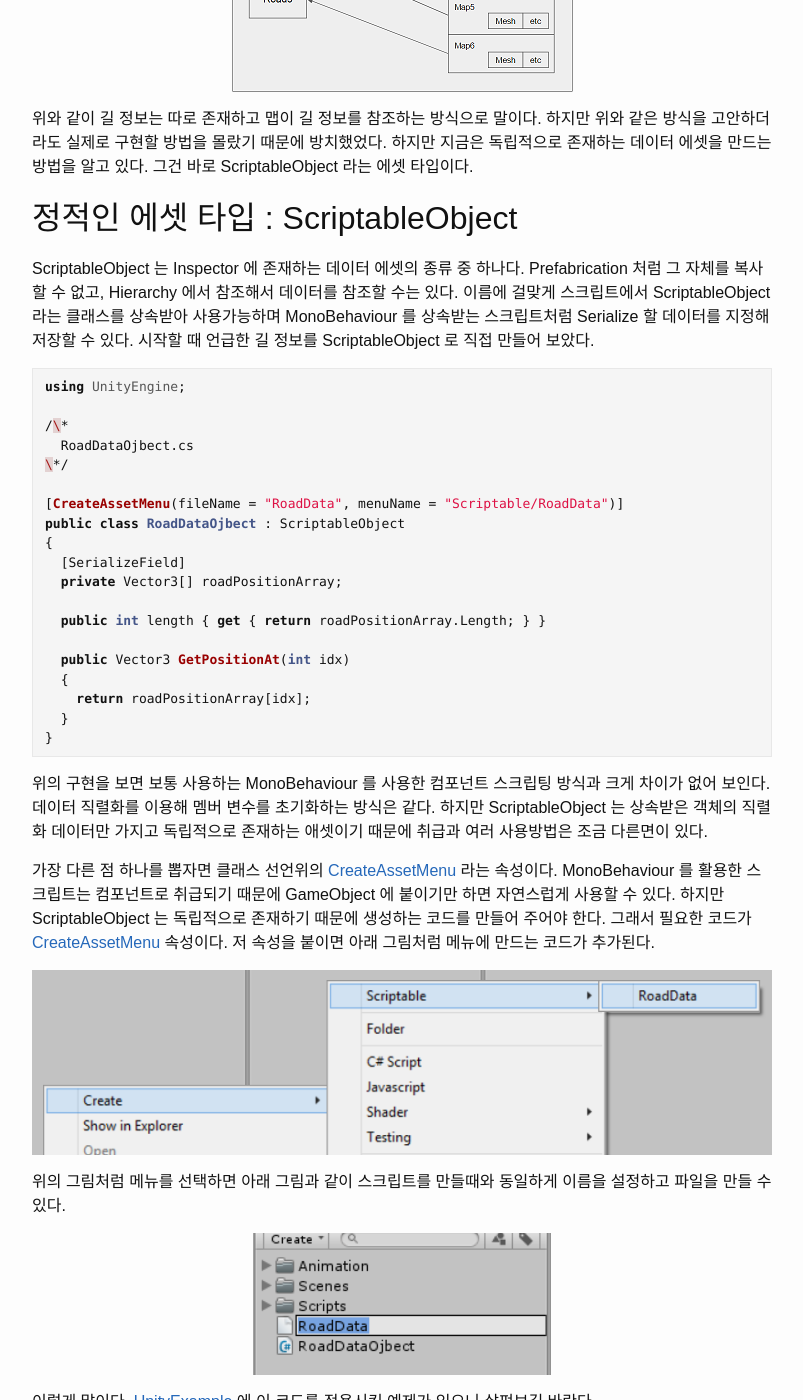
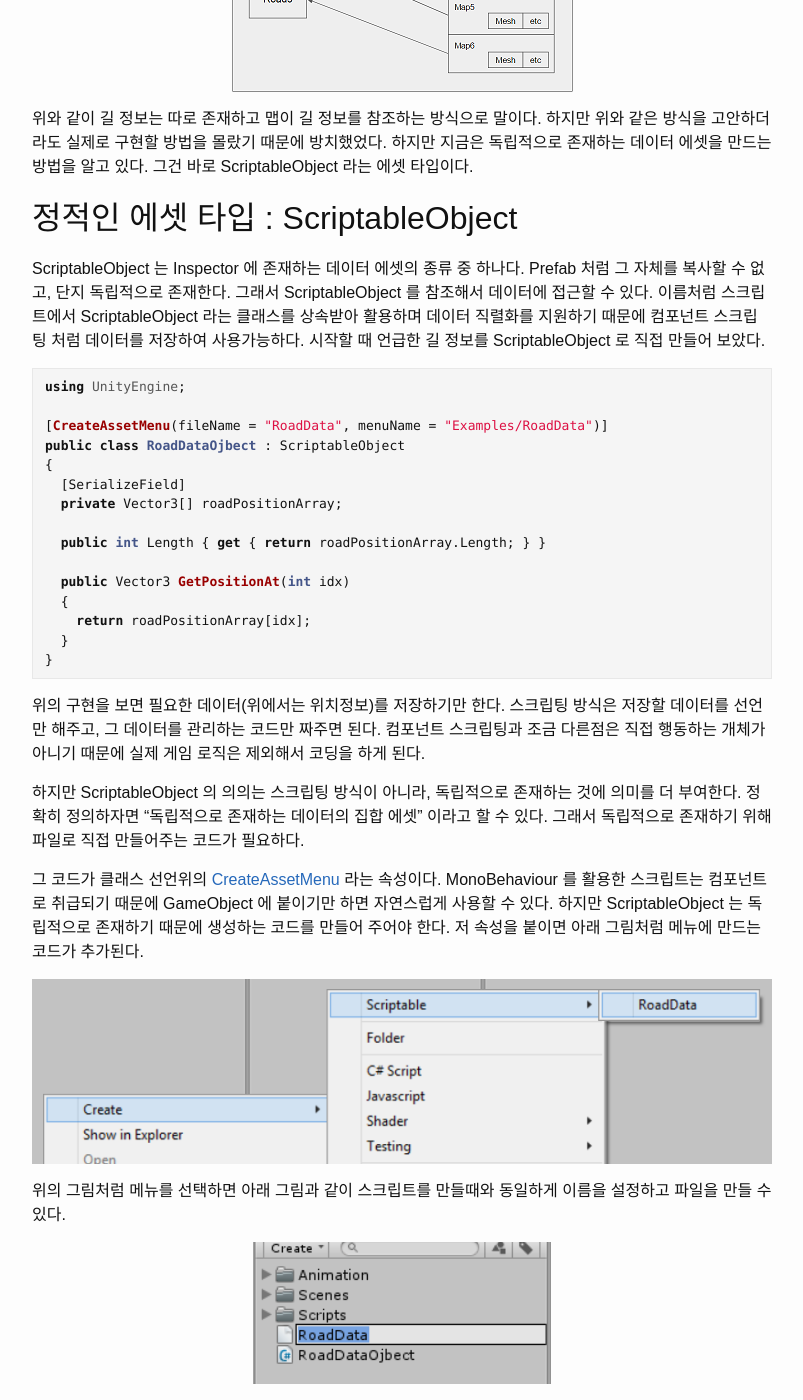
Before and after one commit to suhyeokkim/suhyeokkim.github.io, a Jekyll site: the page built from _posts/2017-04-09-using-scriptable-object.md, in a window 1280 px wide and 1400 px high, scrolled down 1526 px. Shown: the whole window, without its empty margins (238-1041 px from the left). Built offline with Jekyll 4.4.1, drawn with Linux system fonts in a browser that asks for light colours; comment, search, counter and statistics services are not loaded; some of the changed text lies outside the part shown.

Commit message:
Update post : scriptable object
modify post

```diff
--- a/_posts/2017-04-09-using-scriptable-object.md
+++ b/_posts/2017-04-09-using-scriptable-object.md
@@ -28,23 +28,19 @@ Map 은 Prefab 단위로 구성되어 있었는데, Map Prefab 에는 플레이
 
 ## 정적인 에셋 타입 : ScriptableObject
 
-ScriptableObject 는 Inspector 에 존재하는 데이터 에셋의 종류 중 하나다. Prefabrication 처럼 그 자체를 복사할 수 없고, Hierarchy 에서 참조해서 데이터를 참조할 수는 있다. 이름에 걸맞게 스크립트에서 ScriptableObject 라는 클래스를 상속받아 사용가능하며 MonoBehaviour 를 상속받는 스크립트처럼 Serialize 할 데이터를 지정해 저장할 수 있다. 시작할 때 언급한 길 정보를 ScriptableObject 로 직접 만들어 보았다.
+ScriptableObject 는 Inspector 에 존재하는 데이터 에셋의 종류 중 하나다. Prefab 처럼 그 자체를 복사할 수 없고, 단지 독립적으로 존재한다. 그래서 ScriptableObject 를 참조해서 데이터에 접근할 수 있다. 이름처럼 스크립트에서 ScriptableObject 라는 클래스를 상속받아 활용하며 데이터 직렬화를 지원하기 때문에 컴포넌트 스크립팅 처럼 데이터를 저장하여 사용가능하다. 시작할 때 언급한 길 정보를 ScriptableObject 로 직접 만들어 보았다.
 
 {% highlight c# lineos %}
 
 using UnityEngine;
 
-/\*
-  RoadDataOjbect.cs
-\*/
-
-[CreateAssetMenu(fileName = "RoadData", menuName = "Scriptable/RoadData")]
+[CreateAssetMenu(fileName = "RoadData", menuName = "Examples/RoadData")]
 public class RoadDataOjbect : ScriptableObject
 {
   [SerializeField]
   private Vector3[] roadPositionArray;
 
-  public int length { get { return roadPositionArray.Length; } }
+  public int Length { get { return roadPositionArray.Length; } }
 
   public Vector3 GetPositionAt(int idx)
   {
@@ -54,9 +50,11 @@ public class RoadDataOjbect : ScriptableObject
 
 {% endhighlight %}
 
-위의 구현을 보면 보통 사용하는 MonoBehaviour 를 사용한 컴포넌트 스크립팅 방식과 크게 차이가 없어 보인다. 데이터 직렬화를 이용해 멤버 변수를 초기화하는 방식은 같다. 하지만 ScriptableObject 는 상속받은 객체의 직렬화 데이터만 가지고 독립적으로 존재하는 애셋이기 때문에 취급과 여러 사용방법은 조금 다른면이 있다.
+위의 구현을 보면 필요한 데이터(위에서는 위치정보)를 저장하기만 한다. 스크립팅 방식은 저장할 데이터를 선언만 해주고, 그 데이터를 관리하는 코드만 짜주면 된다. 컴포넌트 스크립팅과 조금 다른점은 직접 행동하는 개체가 아니기 때문에 실제 게임 로직은 제외해서 코딩을 하게 된다.
 
-가장 다른 점 하나를 뽑자면 클래스 선언위의 [CreateAssetMenu](https://docs.unity3d.com/ScriptReference/CreateAssetMenuAttribute.html) 라는 속성이다. MonoBehaviour 를 활용한 스크립트는 컴포넌트로 취급되기 때문에 GameObject 에 붙이기만 하면 자연스럽게 사용할 수 있다. 하지만 ScriptableObject 는 독립적으로 존재하기 때문에 생성하는 코드를 만들어 주어야 한다. 그래서 필요한 코드가 [CreateAssetMenu](https://docs.unity3d.com/ScriptReference/CreateAssetMenuAttribute.html) 속성이다. 저 속성을 붙이면 아래 그림처럼 메뉴에 만드는 코드가 추가된다.
+하지만 ScriptableObject 의 의의는 스크립팅 방식이 아니라, 독립적으로 존재하는 것에 의미를 더 부여한다. 정확히 정의하자면 "독립적으로 존재하는 데이터의 집합 에셋" 이라고 할 수 있다. 그래서 독립적으로 존재하기 위해 파일로 직접 만들어주는 코드가 필요하다.
+
+그 코드가 클래스 선언위의 [CreateAssetMenu](https://docs.unity3d.com/ScriptReference/CreateAssetMenuAttribute.html) 라는 속성이다. MonoBehaviour 를 활용한 스크립트는 컴포넌트로 취급되기 때문에 GameObject 에 붙이기만 하면 자연스럽게 사용할 수 있다. 하지만 ScriptableObject 는 독립적으로 존재하기 때문에 생성하는 코드를 만들어 주어야 한다. 저 속성을 붙이면 아래 그림처럼 메뉴에 만드는 코드가 추가된다.
 
 ![make scriptableObject](/images/make_scriptableobject.png){: .center-image }
 
@@ -64,19 +62,13 @@ public class RoadDataOjbect : ScriptableObject
 
 ![make scriptableObject inspector](/images/make_scriptableobject_inspector.png){: .center-image }
 
-이렇게 말이다. [UnityExample](https://github.com/hrmrzizon/UnityExample) 에 이 코드를 적용시킨 예제가 있으니 살펴보길 바란다.
+[UnityExample](https://github.com/hrmrzizon/UnityExample) 에 이 코드를 적용시킨 예제가 있으니 살펴보길 바란다.
 
 ## 쓰임새
 
-ScriptableObject 는 보통 위와같이 단순히 데이터만 가지고 있는 용도로 많이 쓰인다. 대표적으로 상점의 품목 데이터나, 위에서 예시로 들은 길 데이터와 같이 말이다. 또한 프로젝트 내에서 에셋들을 이어주는 중간 연결체로도 사용이 가능하다. 에셋의 집합 역할을 해주는 중간 연결체는 에셋 번들을 사용할 때 유용하게 사용할 수 있다.
+ScriptableObject 는 보통 위와같이 단순히 데이터만 가지고 있는 용도로 많이 쓰인다. 대표적으로 상점의 품목 데이터나, 위에서 예시로 들은 길 데이터와 같이 말이다. 또한 프로젝트 내에서 에셋들을 이어주는 중간 연결체로도 사용이 가능하다.
 
 ![set of asset or data](/images/set_scriptableobject.png){: .center-image }
-
------------
-
-내용 추가 필요
-
------------
 
 ## 참조
 
```
